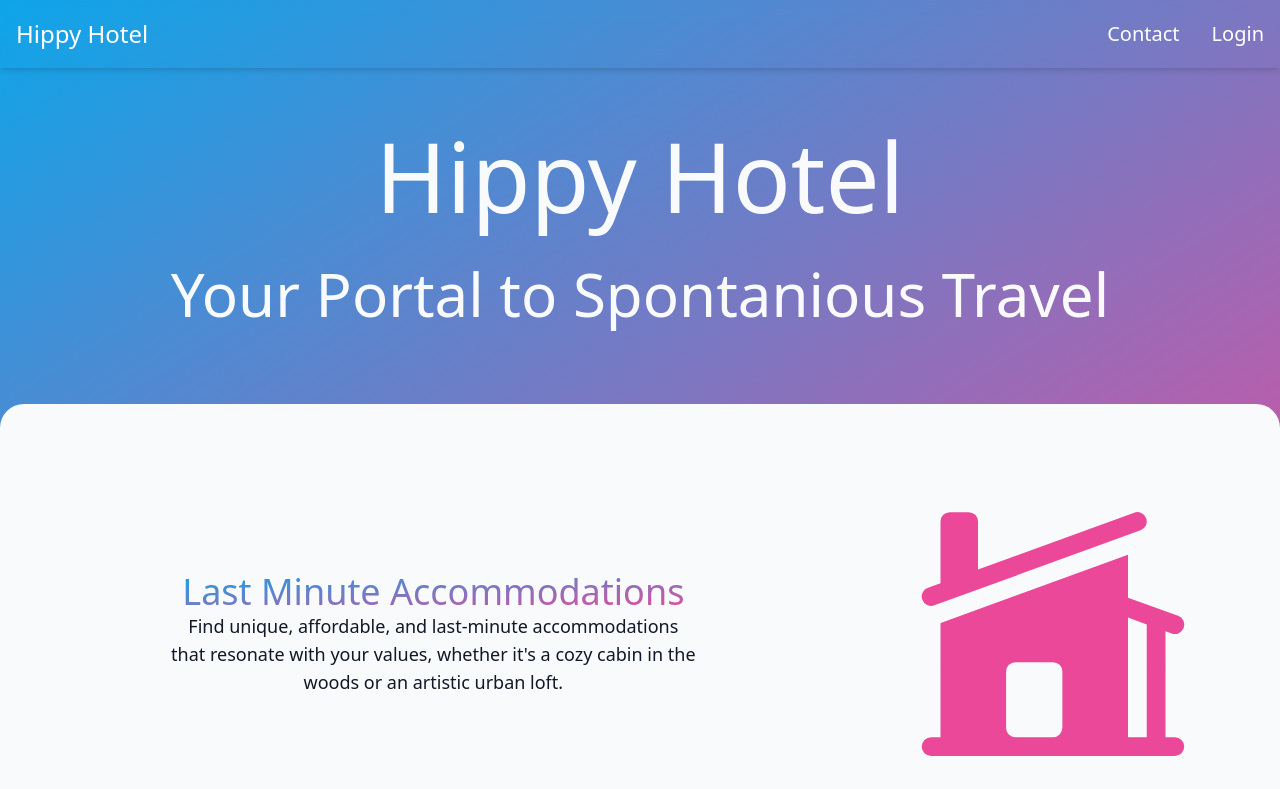
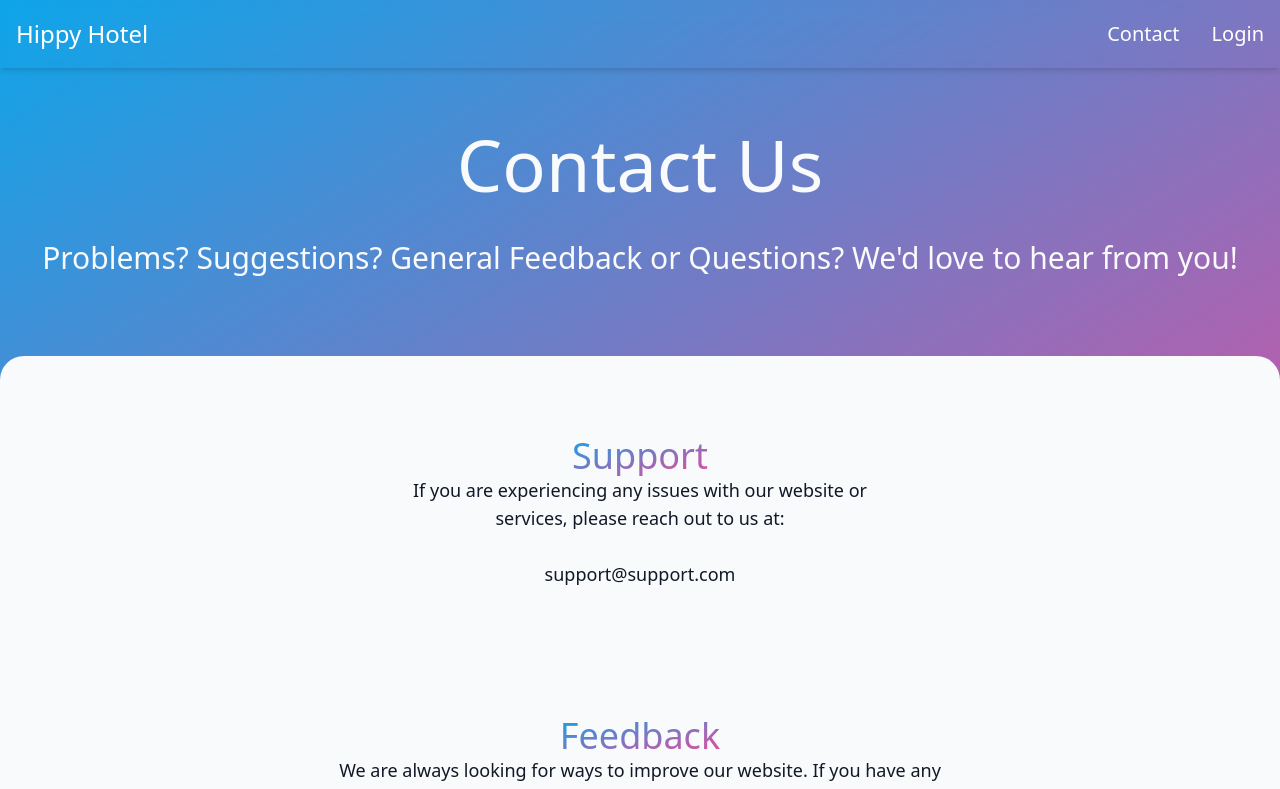
Before and after one commit to timosiu/Software-Project2023, a React (Vite) app in the folder frontend/: page /contactpage in a window 1280 px wide. Before the commit this address led to /. Shown: the top 789 px of the page. Built offline with nearby package versions, Linux system fonts and the light colour scheme.

Commit message:
feature: add contact page

```diff
--- a/frontend/src/App.jsx
+++ b/frontend/src/App.jsx
@@ -9,6 +9,7 @@ import { QueryClient, QueryClientProvider } from "react-query";
 
 import Homepage from "./homepage/Homepage";
 import Loginpage from "./loginpage/Loginpage";
+import Contactpage from "./contactpage/Contactpage";
 import Navbar from "./navbar/Navbar";
 import "./App.css";
 
@@ -20,6 +21,7 @@ function App() {
     <Routes>
       <Route path="/" element={<Homepage />} />
       <Route path="/loginpage" element={<Loginpage />} />
+      <Route path="/contactpage" element={<Contactpage />} />
       <Route path="*" element={<Navigate to="/" />} />
       {/* additional pages here */}
     </Routes>
--- a/frontend/src/components/TextCard.jsx
+++ b/frontend/src/components/TextCard.jsx
@@ -34,4 +34,19 @@ const TextCardRight = ({ title, text, Img }) => {
   );
 };
 
-export { TextCardLeft, TextCardRight };
+const TextCardCenter = ({ title, text }) => {
+  return (
+    <>
+      <div className="flex flex-col place-items-center col-span-3">
+        <h3 className="text-4xl text-center bg-clip-text text-transparent bg-gradient-to-br from-sky-500 to-pink-500">
+          {title}
+        </h3>
+        <p className="text-lg text-center w-2/3 text-gray-900 dark:text-gray-50 whitespace-pre-line">
+          {text}
+        </p>
+      </div>
+    </>
+  );
+};
+
+export { TextCardLeft, TextCardRight, TextCardCenter };
--- /dev/null
+++ b/frontend/src/contactpage/Contactpage.jsx
@@ -0,0 +1,37 @@
+import { TextCardCenter } from "../components/TextCard";
+
+const Contactpage = () => {
+  return (
+    <div className="flex flex-col place-items-center bg-gradient-to-br from-sky-500 to-pink-500 h-screen">
+      <div className="flex flex-col place-items-center min-h-1/4 mx-10">
+        <h1 className="text-7xl mt-32 text-gray-50 text-center">Contact Us</h1>
+        <h2 className="text-3xl mt-10 text-gray-50 text-center">
+          Problems? Suggestions? General Feedback or Questions? We'd love to
+          hear from you!
+        </h2>
+      </div>
+      <div className="grid grid-cols-3 gap-y-32 gap-x-10 mt-20 place-items-center bg-gray-50 dark:bg-neutral-800 rounded-t-3xl h-full w-full p-10 pt-20">
+        <TextCardCenter
+          title={"Support"}
+          text={
+            "If you are experiencing any issues with our website or services, please reach out to us at:\n\nsupport@support.com"
+          }
+        />
+        <TextCardCenter
+          title={"Feedback"}
+          text={
+            "We are always looking for ways to improve our website. If you have any suggestions, please reach out to us at:\n\n feedback@feedback.com"
+          }
+        />
+        <TextCardCenter
+          title={"General Questions"}
+          text={
+            "Something else? We'd love to hear from you! Please reach out to us at:\n\n questions@questions.com"
+          }
+        />
+      </div>
+    </div>
+  );
+};
+
+export default Contactpage;
--- a/frontend/src/homepage/Homepage.jsx
+++ b/frontend/src/homepage/Homepage.jsx
@@ -10,7 +10,7 @@ import { TextCardLeft, TextCardRight } from "../components/TextCard";
 const Homepage = () => {
   return (
     <div className="flex flex-col place-items-center bg-gradient-to-br from-sky-500 to-pink-500 h-screen">
-      <div className="flex flex-col place-items-center h-1/2 mx-10">
+      <div className="flex flex-col place-items-center min-h-1/2 mx-10">
         <h1 className="text-8xl mt-32 text-gray-50 text-center">Hippy Hotel</h1>
         <h2 className="text-6xl mt-10 text-gray-50 text-center">
           Your Portal to Spontanious Travel
--- a/frontend/src/navbar/Navbar.jsx
+++ b/frontend/src/navbar/Navbar.jsx
@@ -5,7 +5,7 @@ const Navbar = () => {
   const [menuOpen, setMenuOpen] = useState(false);
 
   const Links = [
-    { name: "Contact", link: "/" },
+    { name: "Contact", link: "/contactpage" },
     { name: "Login", link: "/loginpage" },
   ];
 
```
